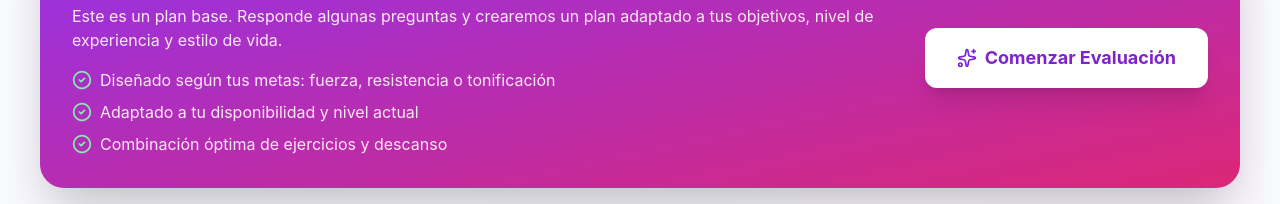
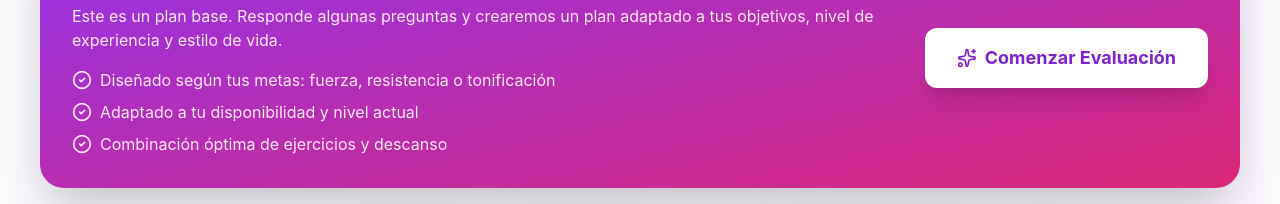
Before and after one commit to AleRabbia/quickfit, a React (Vite) app: page /#/workout in a window 1280 px wide. Shown: the part 1610-1814 px from the top of the page. Built offline with nearby package versions, Linux system fonts and the light colour scheme; the HTML template or start-up script is replaced by a standard one.

Commit message:
plan entrenamiento

```diff
--- a/src/components/user/WorkoutPlan.jsx
+++ b/src/components/user/WorkoutPlan.jsx
@@ -454,15 +454,15 @@ function WorkoutPlan() {
 
             <ul className="space-y-2 text-pink-100">
                 <li className="flex items-center gap-2">
-                <CheckCircle2 className="w-5 h-5 text-green-300" />
+                <CheckCircle2 className="w-5 h-5"/>
                 Diseñado según tus metas: fuerza, resistencia o tonificación
                 </li>
                 <li className="flex items-center gap-2">
-                <CheckCircle2 className="w-5 h-5 text-green-300" />
+                <CheckCircle2 className="w-5 h-5" />
                 Adaptado a tu disponibilidad y nivel actual
                 </li>
                 <li className="flex items-center gap-2">
-                <CheckCircle2 className="w-5 h-5 text-green-300" />
+                <CheckCircle2 className="w-5 h-5" />
                 Combinación óptima de ejercicios y descanso
                 </li>
             </ul>
```
